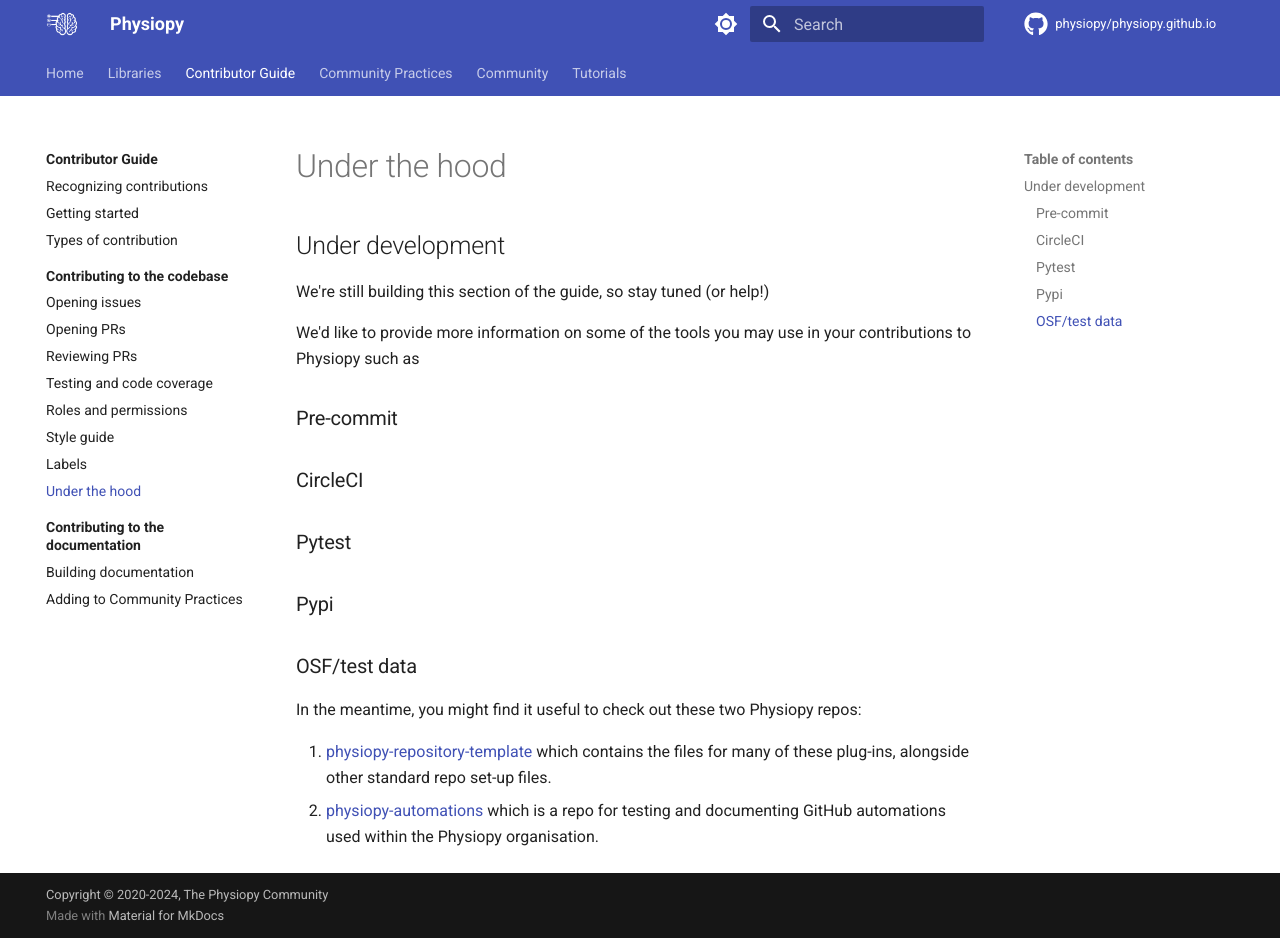
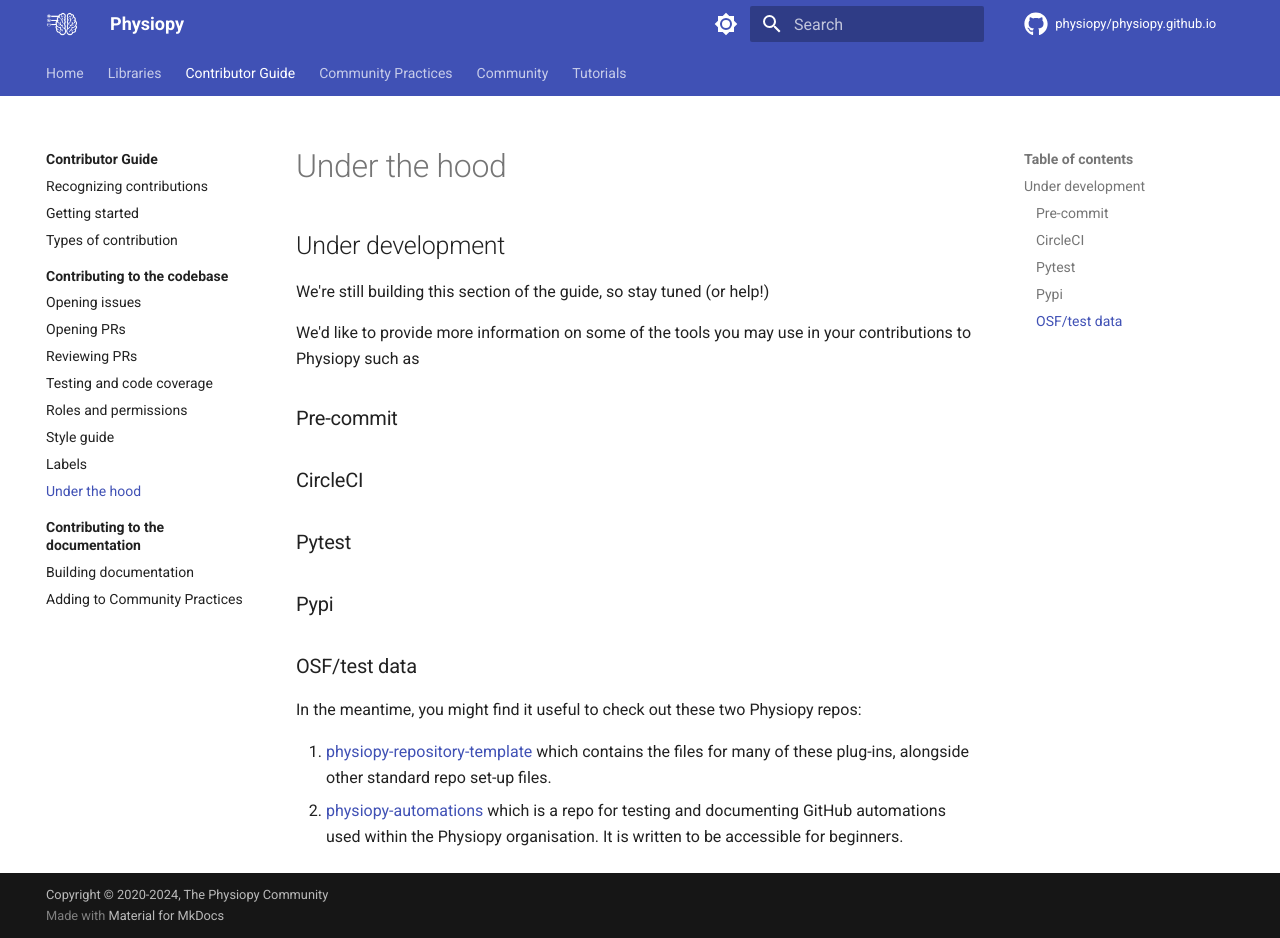
Before and after one commit to physiopy/physiopy.github.io, an MkDocs documentation site: the page built from docs/contributors-guide/codebase/plug-ins.md, in a window 1280 px wide and 938 px high. Built offline with MkDocs 1.6.1 and Material for MkDocs 9.7.7, drawn with Linux system fonts in a browser that asks for light colours; comment, search, counter and statistics services are not loaded.

Commit message:
Update plug-ins.md

```diff
--- a/docs/contributors-guide/codebase/plug-ins.md
+++ b/docs/contributors-guide/codebase/plug-ins.md
@@ -12,4 +12,4 @@
 In the meantime, you might find it useful to check out these two Physiopy repos:
 
 1. [physiopy-repository-template](https://github.com/physiopy/physiopy-repository-template) which contains the files for many of these plug-ins, alongside other standard repo set-up files.
-2. [physiopy-automations](https://github.com/physiopy/physiopy-automations) which is a repo for testing and documenting GitHub automations used within the Physiopy organisation.
+2. [physiopy-automations](https://github.com/physiopy/physiopy-automations) which is a repo for testing and documenting GitHub automations used within the Physiopy organisation. It is written to be accessible for beginners.
```
